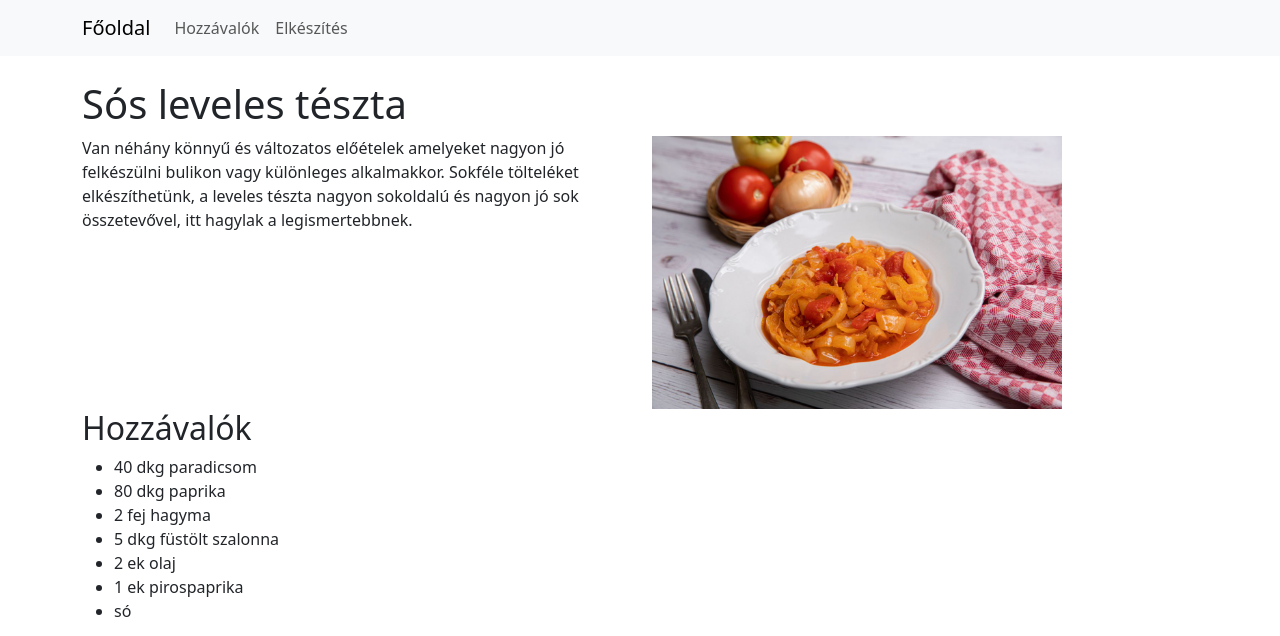
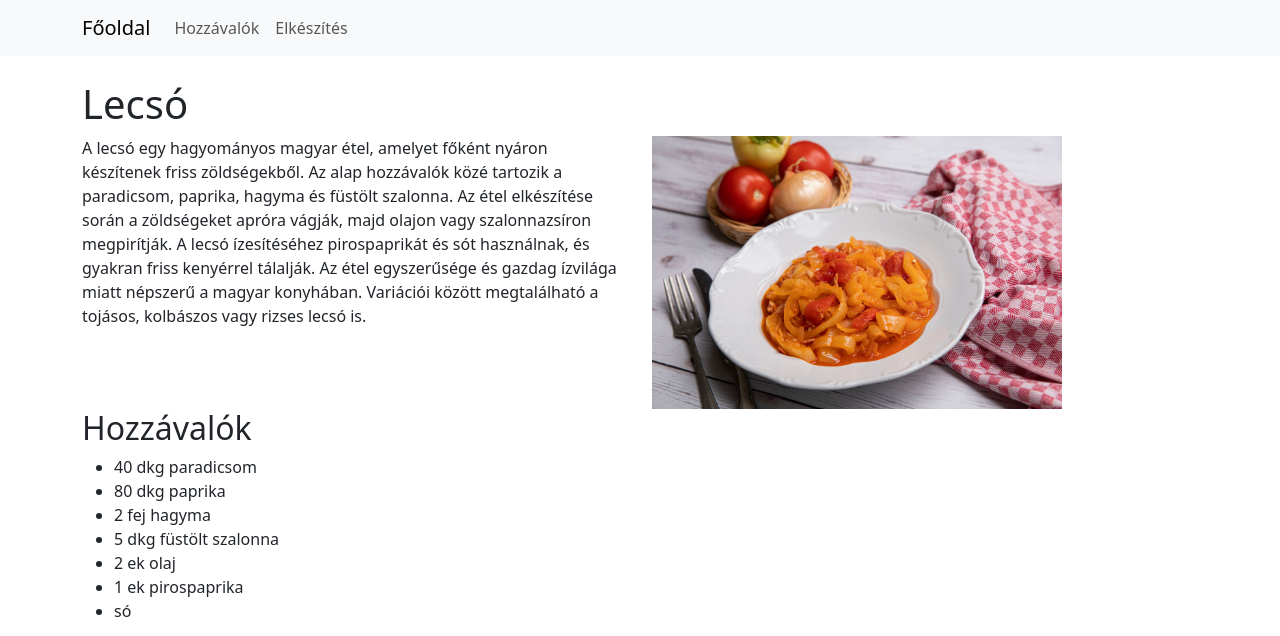
Before and after one commit to vb2007/2024-25-ikt-1, a plain HTML site: page pages/balazs/foetel.html in a window 1280 px wide. Shown: the top 636 px of the page. Drawn offline with nearby package versions, Linux system fonts and the light colour scheme.

Commit message:
fixed lecso

```diff
--- a/pages/balazs/foetel.html
+++ b/pages/balazs/foetel.html
@@ -42,10 +42,10 @@
     </nav>
     <!-- Main content -->
     <main class="container mt-4">
-        <h1>Sós leveles tészta</h1>
+        <h1>Lecsó</h1>
         <article class="row">
             <div class="col-6">
-                <p>Van néhány könnyű és változatos előételek amelyeket nagyon jó felkészülni bulikon vagy különleges alkalmakkor. Sokféle tölteléket elkészíthetünk, a leveles tészta nagyon sokoldalú és nagyon jó sok összetevővel, itt hagylak a legismertebbnek.</p>
+                <p>A lecsó egy hagyományos magyar étel, amelyet főként nyáron készítenek friss zöldségekből. Az alap hozzávalók közé tartozik a paradicsom, paprika, hagyma és füstölt szalonna. Az étel elkészítése során a zöldségeket apróra vágják, majd olajon vagy szalonnazsíron megpirítják. A lecsó ízesítéséhez pirospaprikát és sót használnak, és gyakran friss kenyérrel tálalják. Az étel egyszerűsége és gazdag ízvilága miatt népszerű a magyar konyhában. Variációi között megtalálható a tojásos, kolbászos vagy rizses lecsó is.</p>
             </div>
             <div class="col-6">
                 <img class="w-75" src="../../asset/img/lecso.jpg" alt="Lecsó" title="Lecsó">
@@ -85,7 +85,7 @@
         </div>
     </footer>
     <!-- Források: -->
-    <!-- https://www.lasrecetascocina.com/hu/s%C3%B3s-leveles-t%C3%A9szta-el%C5%91%C3%A9telek/ -->
+    <!-- https://www.mindmegette.hu/recept/lecso -->
     <!-- Script imports -->
     <script src="https://cdn.jsdelivr.net/npm/bootstrap@5.3.3/dist/js/bootstrap.bundle.min.js" integrity="sha384-YvpcrYf0tY3lHB60NNkmXc5s9fDVZLESaAA55NDzOxhy9GkcIdslK1eN7N6jIeHz" crossorigin="anonymous"></script>
 </body>
```
